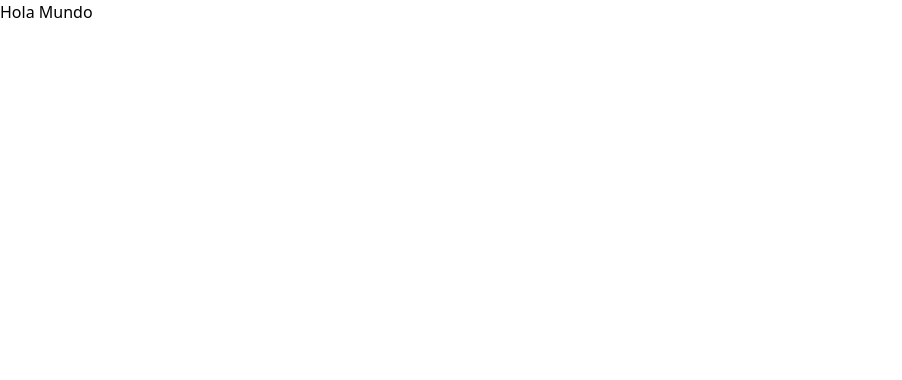
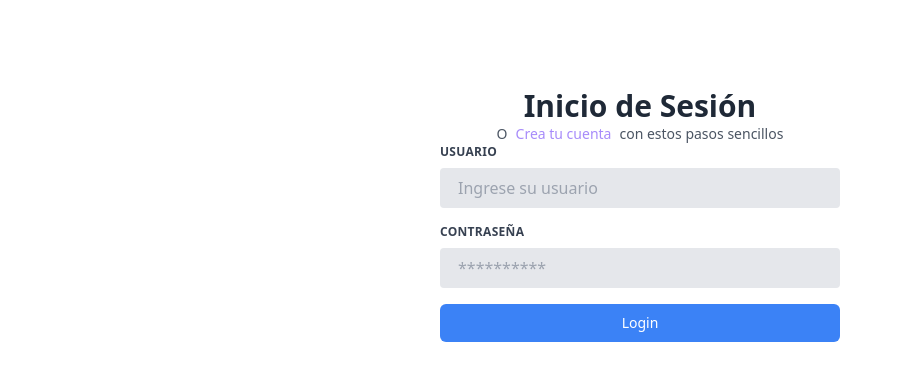
Before and after one commit to salinassilvio/auth-loginreactjs, a React (Create React App) app: page / in a window 1280 px wide. Shown: the top 380 px of the page, without its empty margins (0-902 px from the left). Built offline with nearby package versions, Linux system fonts and the light colour scheme.

Commit message:
Creando formulario usand tailwind con configuracion basica

```diff
--- a/src/App.js
+++ b/src/App.js
@@ -1,8 +1,9 @@
-
+import SigninPage from "./components/SigninPage";
 function App() {
   return (
     <div className="App">
-      <h1>Hola Mundo</h1>
+          <SigninPage></SigninPage>
+
     </div>
   );
 }
--- /dev/null
+++ b/src/components/SigninPage.js
@@ -0,0 +1,78 @@
+import React from 'react'
+
+const SigninPage = () => {
+    let url='';
+    return (
+        <div className="signIn-page">
+            <br/>
+            <br/>
+            <div className="p-10">
+                <h2 className="text-center text-3xl leading-9
+                font-extrabold text-gray-800"
+                >
+                    Inicio de Sesión
+                </h2>
+                <p className="text-center text-sm leading-5
+                    text-gray-600"
+                >
+                O
+                <a className="text-purple-400 mx-2" href={url} >
+                    Crea tu cuenta
+                </a>
+                    con estos pasos sencillos
+                    <br/>
+                </p>
+                <form>
+                    <div className="flex justify-center">
+                        <div className="lg:w-1/3 md:w-2/3 w-full">
+                            <label className="block uppercase tracking-wide text-gray-700 text-xs font-bold mb-2">
+                                Usuario
+                            </label>
+                            <input
+                                type="text"
+                                name="usuario"
+                                id="usuario"
+                                placeholder="Ingrese su usuario"
+                                className="bg-gray-200 appearance-none border-2 border-gray-200 rounded w-full
+                                 py-2 px-4 text-gray-700 leading-tight focus:outline-none focus:bg-white focus:border-teal-500"
+                                required
+                            />
+                        </div>
+                    </div>
+                    <div className="flex justify-center mt-4">
+                        <div className="lg:w-1/3 md:w-2/3 w-full">
+                            <label
+                                className="block uppercase tracking-wide text-gray-700 text-xs font-bold mb-2"
+                                htmlFor="password"
+                            >
+                                Contraseña
+                            </label>
+                            <input
+                                type="password"
+                                name="clave"
+                                id="clave"
+                                placeholder="**********"
+                                className="bg-gray-200 appearance-none border-2 border-gray-200 rounded w-full
+                                 py-2 px-4 text-gray-700 leading-tight focus:outline-none focus:bg-white focus:border-teal-500"
+                                required
+                            />
+                        </div>
+                    </div>
+                    {/*  Submit button */}
+                    <div className="mt-4 flex justify-center">
+                            <button
+                                type="submit"
+                                className ="group w-full lg:w-1/3 md:w-2/3 py-2 px-4 border border-transparent text-sm leading-5 font-medium
+                                 rounded-md text-white bg-blue-500 hover:bg-blue-400 focus:outline-none focus:border-blue-400
+                                 focus:shadow-outline active:outline-none transition duration-150 ease-in-out"
+                            >
+                            Login
+                            </button>
+                        </div>
+                </form>
+            </div>
+        </div>
+    )
+}
+
+export default SigninPage
```
